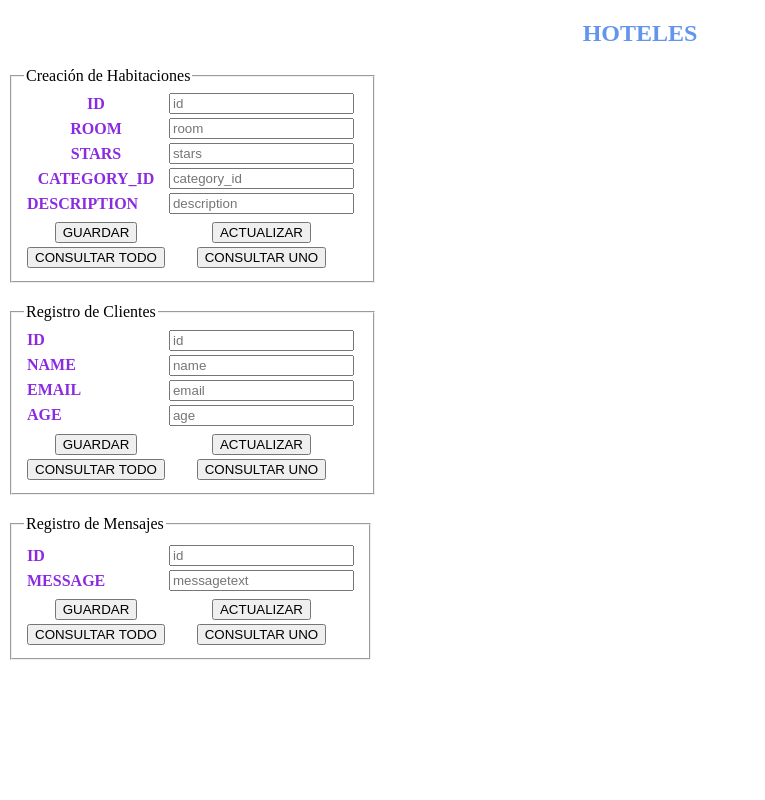
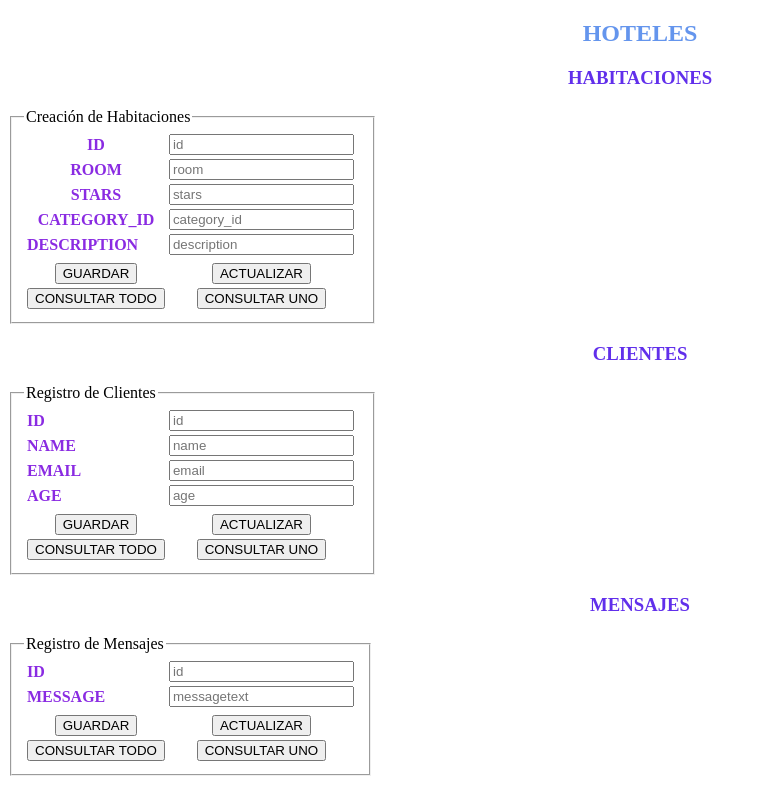
Before and after one commit to lorenacifuentes/Reto2, a plain HTML site: page index.html in a window 1280 px wide. Shown: the whole page, without its empty margins (0-765 px from the left). Drawn offline with nearby package versions, Linux system fonts and the light colour scheme.

Commit message:
Actualizaciones en el html

```diff
--- a/index.html
+++ b/index.html
@@ -10,6 +10,7 @@
     <!--Este es el codigo para crear el titulo-->
     <span style="color:cornflowerblue"><center><h2>HOTELES</h2></center></span>
     <!--Formulario Habitación-->
+    <span style="color:rgb(97, 47, 235)"><center><h3>HABITACIONES</h3></center></span>
     <fieldset style="width: 15%">
         <legend>Creación de Habitaciones</legend>
     <table>
@@ -60,7 +61,7 @@
 
 
     <!--Formulario Cliente-->
-    <span style="color:cornflowerblue"><center><h2></h2></center></span>
+    <span style="color:rgb(97, 47, 235)"><center><h3>CLIENTES</h3></center></span>
     <fieldset style="width: 15%">
         <legend>Registro de Clientes</legend>
     <table>
@@ -105,19 +106,20 @@
 
 
     <!--Registro Mensajes-->
-    <span style="color:cornflowerblue"><center><h2></h2></center></span>
+    <span style="color:rgb(97, 47, 235)"><center><h3>MENSAJES</h3></center></span>
     <fieldset style="width: 15%">
         <legend>Registro de Mensajes</legend>
         <table>
         <tbody>
-        <td><div id = "resultado2"></div></td>
     <!--Nombre de la celda e input para ingresar el ID-->
         <tr><td><span style="color:blueviolet"><b>ID</b></span></td>
             <td><input type="number" id="id2" placeholder="id"></th></td>
+            <div id = "resultado2"></div>
         </tr>
     <!--Nombre de la celda e input para ingresar MESSAGE-->
         <tr><td><span style="color:blueviolet"><b>MESSAGE</b></span></td>
             <td><input type="text" id="messagetext" placeholder="messagetext"></th></td>
+            <div id = "resultado2"></div>
         </tr>
     <!--Creación de los botones guardar, actualizar y consultar tabla MESSAGE-->
         <tr>
```
